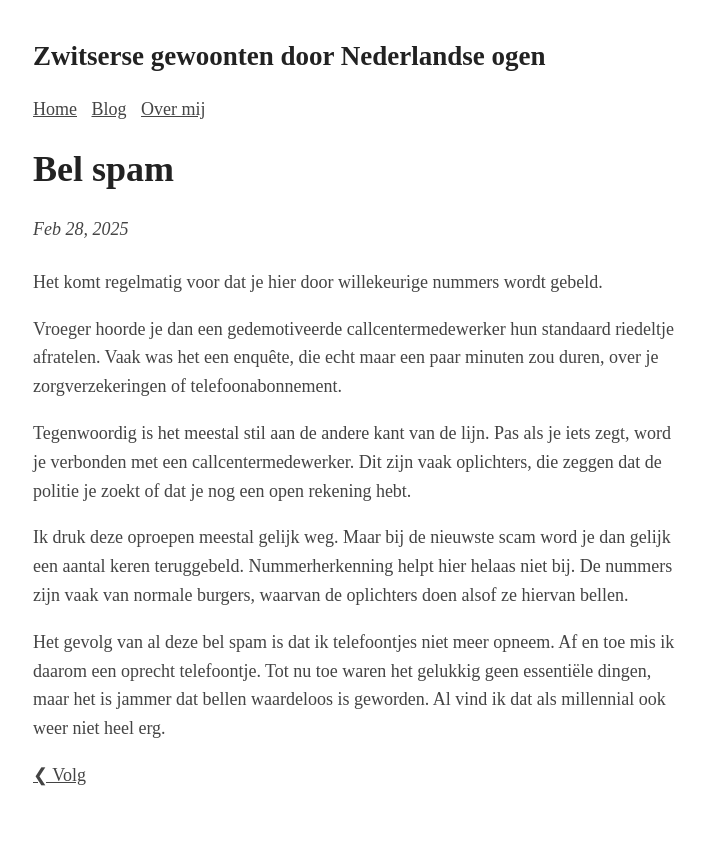
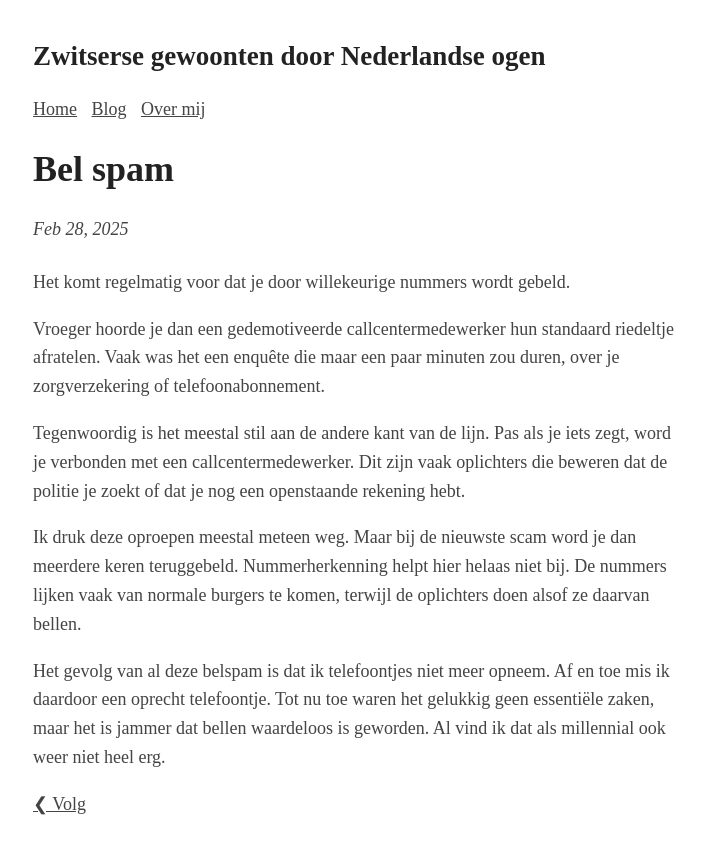
Before and after one commit to Roald87/roaldin.ch, a Jekyll site: the page built from _posts/2025-02-28-bel-spam.md, in a window 1280 px wide. Shown: the top 854 px of the page, without its empty margins (282-987 px from the left). Built offline with Jekyll 4.4.1, drawn with Linux system fonts in a browser that asks for light colours; comment, search, counter and statistics services are not loaded.

Commit message:
Spellcheck by ChatGPT

```diff
--- a/_posts/2025-02-28-bel-spam.md
+++ b/_posts/2025-02-28-bel-spam.md
@@ -4,12 +4,12 @@ title: Bel spam
 image:
 ---
 
-Het komt regelmatig voor dat je hier door willekeurige nummers wordt gebeld.
+Het komt regelmatig voor dat je door willekeurige nummers wordt gebeld.
 
-Vroeger hoorde je dan een gedemotiveerde callcentermedewerker hun standaard riedeltje afratelen. Vaak was het een enquête, die echt maar een paar minuten zou duren, over je zorgverzekeringen of telefoonabonnement.
+Vroeger hoorde je dan een gedemotiveerde callcentermedewerker hun standaard riedeltje afratelen. Vaak was het een enquête die maar een paar minuten zou duren, over je zorgverzekering of telefoonabonnement.
 
-Tegenwoordig is het meestal stil aan de andere kant van de lijn. Pas als je iets zegt, word je verbonden met een callcentermedewerker. Dit zijn vaak oplichters, die zeggen dat de politie je zoekt of dat je nog een open rekening hebt.
+Tegenwoordig is het meestal stil aan de andere kant van de lijn. Pas als je iets zegt, word je verbonden met een callcentermedewerker. Dit zijn vaak oplichters die beweren dat de politie je zoekt of dat je nog een openstaande rekening hebt.
 
-Ik druk deze oproepen meestal gelijk weg. Maar bij de nieuwste scam word je dan gelijk een aantal keren teruggebeld. Nummerherkenning helpt hier helaas niet bij. De nummers zijn vaak van normale burgers, waarvan de oplichters doen alsof ze hiervan bellen.
+Ik druk deze oproepen meestal meteen weg. Maar bij de nieuwste scam word je dan meerdere keren teruggebeld. Nummerherkenning helpt hier helaas niet bij. De nummers lijken vaak van normale burgers te komen, terwijl de oplichters doen alsof ze daarvan bellen.
 
-Het gevolg van al deze bel spam is dat ik telefoontjes niet meer opneem. Af en toe mis ik daarom een oprecht telefoontje. Tot nu toe waren het gelukkig geen essentiële dingen, maar het is jammer dat bellen waardeloos is geworden. Al vind ik dat als millennial ook weer niet heel erg.
+Het gevolg van al deze belspam is dat ik telefoontjes niet meer opneem. Af en toe mis ik daardoor een oprecht telefoontje. Tot nu toe waren het gelukkig geen essentiële zaken, maar het is jammer dat bellen waardeloos is geworden. Al vind ik dat als millennial ook weer niet heel erg.
```
